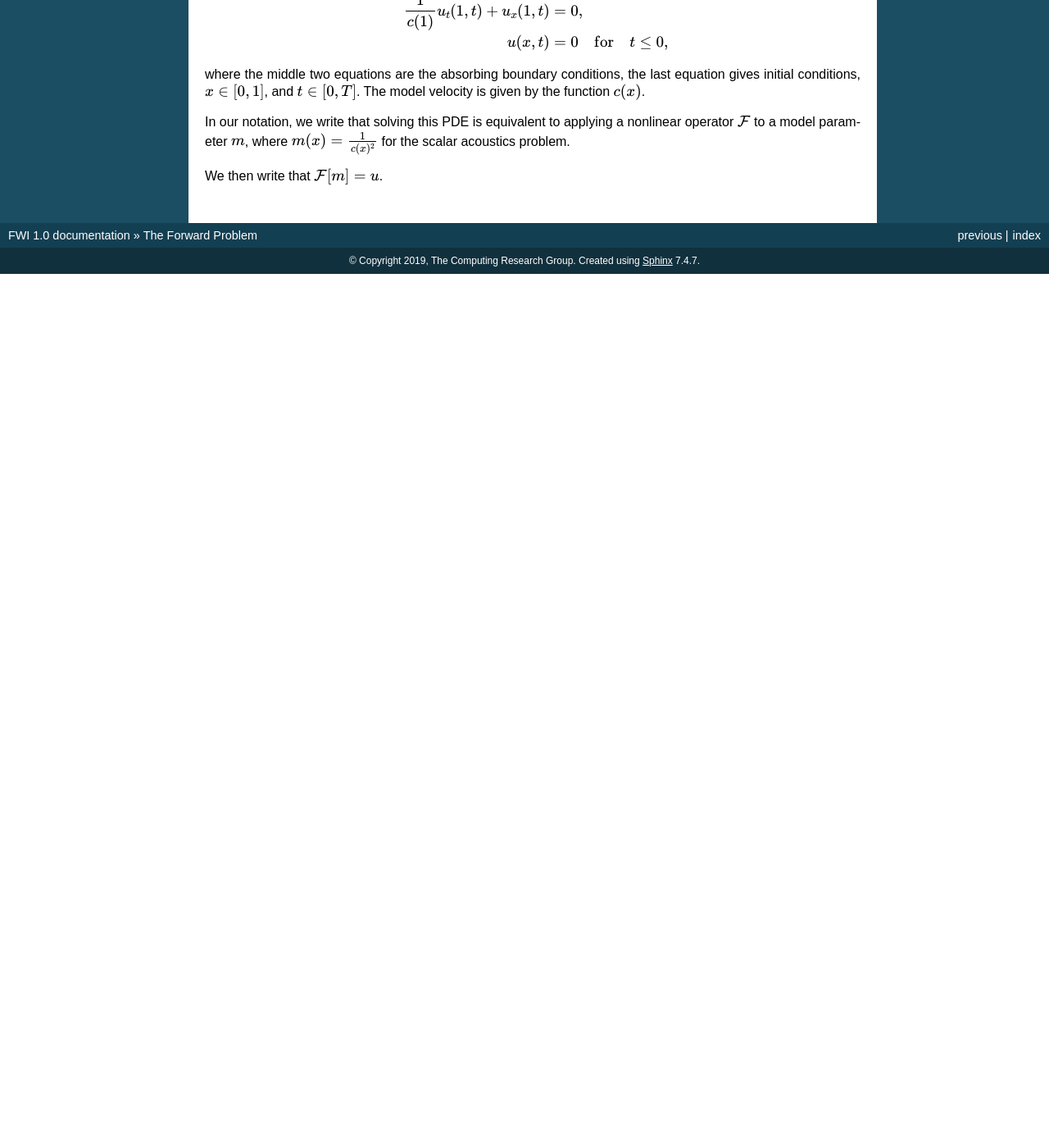
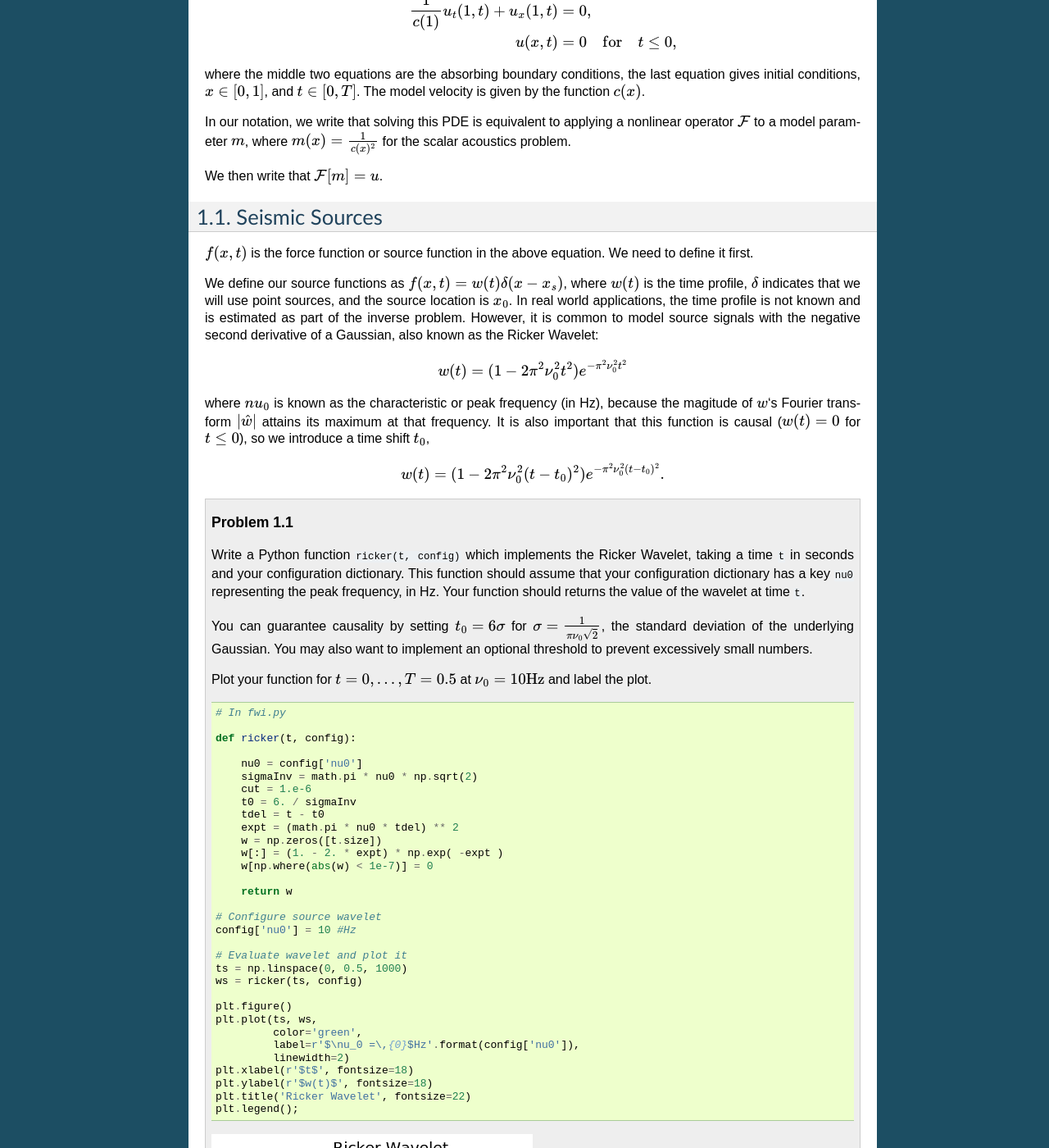
Before and after one commit to lhuang-pvamu/FWI, a Sphinx documentation site: the page built from docs/source/forward.rst, in a window 1280 px wide and 1400 px high, scrolled down 405 px. Shown: the whole window at 82% size. Built offline with Sphinx 7.4.7, drawn with Linux system fonts in a browser that asks for light colours; formulas are drawn with MathJax 3; before the commit the page ends 900 px from its top, so only the background shows below that; some of the changed text lies outside the part shown.

Commit message:
ricker function

```diff
--- a/docs/source/forward.rst
+++ b/docs/source/forward.rst
@@ -7,10 +7,12 @@ Many types of wave motion can be described mathematically by the equation :math:
 
 	u_t = \frac{\partial u}{\partial t}, \quad u_{tt} = \frac{\partial^2 u}{\partial t^2}
 
-Let's implement a solver for the 1D scalar acoustic wave equation with absorbing boundary conditions. Let :math:`u(x,t)` be the displacement at time t and at space location x. The displacement function :math:`u` is governed by the following mathematical model.
+Let's implement a solver for the 1D scalar acoustic wave equation with absorbing boundary conditions. Let :math:`u(x,t)` be the displacement at time t and at space location x, which is the wavefield. The displacement function :math:`u` is governed by the following mathematical model.
+
+.. :label: euler
 
 .. math::
-	:label: euler
+
 
 	\begin{split}
 	\frac{1}{c(x)^2} u_{tt}(x,t) - u_{xx}(x,t) & = f(x,t), \\
@@ -25,3 +27,78 @@ where the middle two equations are the absorbing boundary conditions, the last e
 In our notation, we write that solving this PDE is equivalent to applying a nonlinear operator :math:`\mathcal{F}` to a model parameter :math:`m`, where :math:`m(x) = \frac{1}{c(x)^2}` for the scalar acoustics problem.
 
 We then write that :math:`\mathcal{F}[m] = u`.
+
+Seismic Sources
+---------------
+
+:math:`f(x,t)` is the force function or source function in the above equation. We need to define it first.
+
+We define our source functions as :math:`f(x,t) = w(t)\delta(x-x_s)`, where :math:`w(t)` is the time profile, :math:`\delta` indicates that we will use point sources, and the source location is :math:`x_0`.
+In real world applications, the time profile is not known and is estimated as part of the inverse problem. However, it is common to model source signals with the negative second derivative of a Gaussian, also known as the Ricker Wavelet:
+
+.. math::
+
+  w(t) = (1-2\pi^2\nu_0^2t^2)e^{-\pi^2\nu_0^2t^2}
+
+where :math:`nu_0` is known as the characteristic or peak frequency (in Hz), because the magitude of :math:`w`‘s Fourier transform :math:`|\hat w|` attains its maximum at that frequency.
+It is also important that this function is causal (:math:`w(t) = 0` for :math:`t\le 0`), so we introduce a time shift :math:`t_0`,
+
+.. math::
+
+ w(t) = (1-2\pi^2\nu_0^2(t-t_0)^2)e^{-\pi^2\nu_0^2(t-t_0)^2}.
+
+
+.. topic:: Problem 1.1
+
+    Write a Python function ``ricker(t, config)`` which implements the Ricker
+    Wavelet, taking a time ``t`` in seconds and your configuration dictionary.
+    This function should assume that your configuration dictionary has a key
+    ``nu0`` representing the peak frequency, in Hz.  Your function should
+    returns the value of the wavelet at time ``t``.
+
+    You can guarantee causality by setting :math:`t_0= 6\sigma` for
+    :math:`\sigma = \tfrac{1}{\pi\nu_0\sqrt{2}}`, the standard deviation of
+    the underlying Gaussian. You may also want to implement an optional
+    threshold to prevent excessively small numbers.
+
+    Plot your function for :math:`t = 0, \dots, T=0.5` at :math:`\nu_0 =
+    10\textrm{Hz}` and label the plot.
+
+
+    .. code:: python
+
+        # In fwi.py
+
+        def ricker(t, config):
+
+            nu0 = config['nu0']
+            sigmaInv = math.pi * nu0 * np.sqrt(2)
+            cut = 1.e-6
+            t0 = 6. / sigmaInv
+            tdel = t - t0
+            expt = (math.pi * nu0 * tdel) ** 2
+            w = np.zeros([t.size])
+            w[:] = (1. - 2. * expt) * np.exp( -expt )
+            w[np.where(abs(w) < 1e-7)] = 0
+
+            return w
+
+        # Configure source wavelet
+        config['nu0'] = 10 #Hz
+
+        # Evaluate wavelet and plot it
+        ts = np.linspace(0, 0.5, 1000)
+        ws = ricker(ts, config)
+
+        plt.figure()
+        plt.plot(ts, ws,
+                 color='green',
+                 label=r'$\nu_0 =\,{0}$Hz'.format(config['nu0']),
+                 linewidth=2)
+        plt.xlabel(r'$t$', fontsize=18)
+        plt.ylabel(r'$w(t)$', fontsize=18)
+        plt.title('Ricker Wavelet', fontsize=22)
+        plt.legend();
+
+    .. image:: ./_static/ricker.png
+        :width: 50%
--- a/docs/source/index.rst
+++ b/docs/source/index.rst
@@ -13,6 +13,7 @@ Contents:
 
 .. toctree::
    :maxdepth: 2
+   :numbered:
 
    forward.rst
 
--- a/fwiTut.py
+++ b/fwiTut.py
@@ -31,7 +31,7 @@ def ricker(t, config):
 config['nu0'] = 10  # Hz
 
 # Evaluate wavelet and plot it
-'''
+
 ts = np.linspace(0, 0.5, 1000)
 ws = ricker(ts, config)
 
@@ -46,7 +46,7 @@ plt.ylabel(r'$w(t)$', fontsize=18)
 plt.title('Ricker Wavelet', fontsize=22)
 
 plt.legend()
-'''
+
 
 ##############################################################################
 # Problem 1.2
```
Also changed, not shown: models.py (added, +52 -0 lines), docs/source/_static/ricker.png (added).
